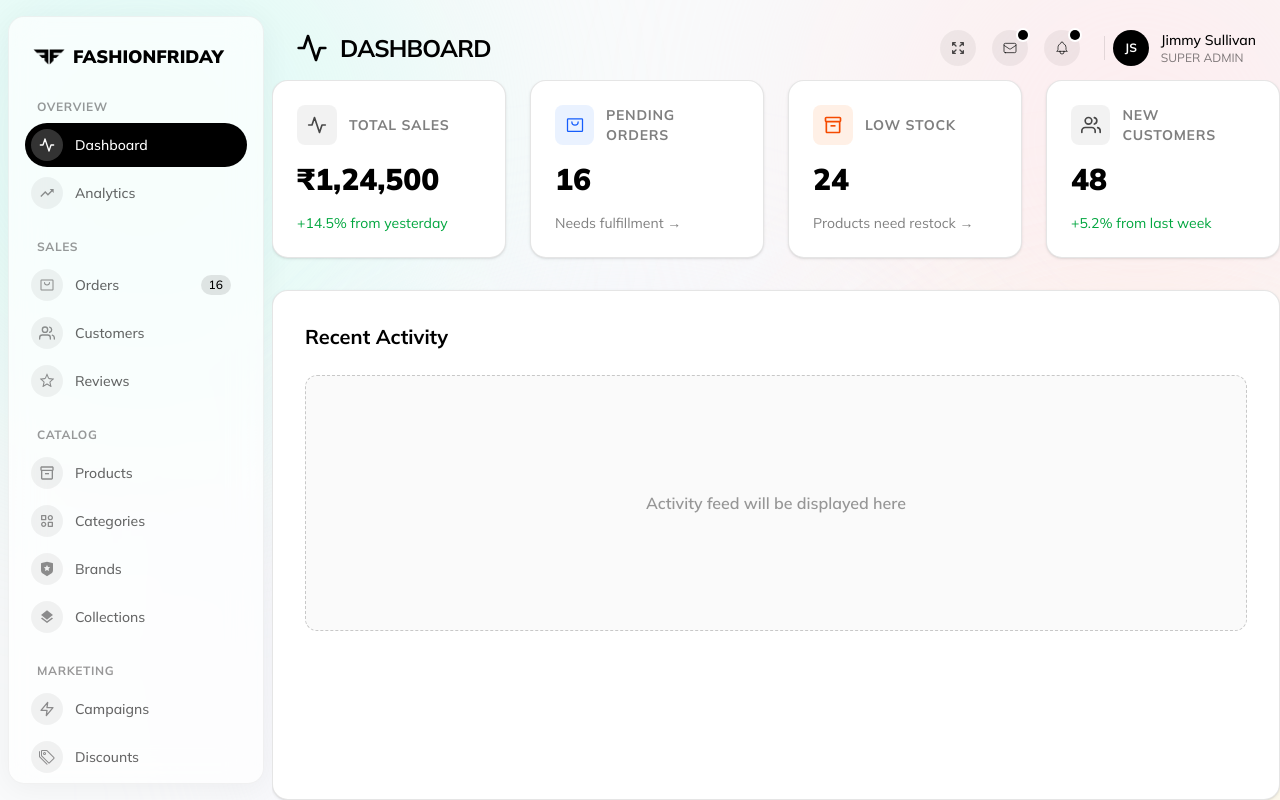
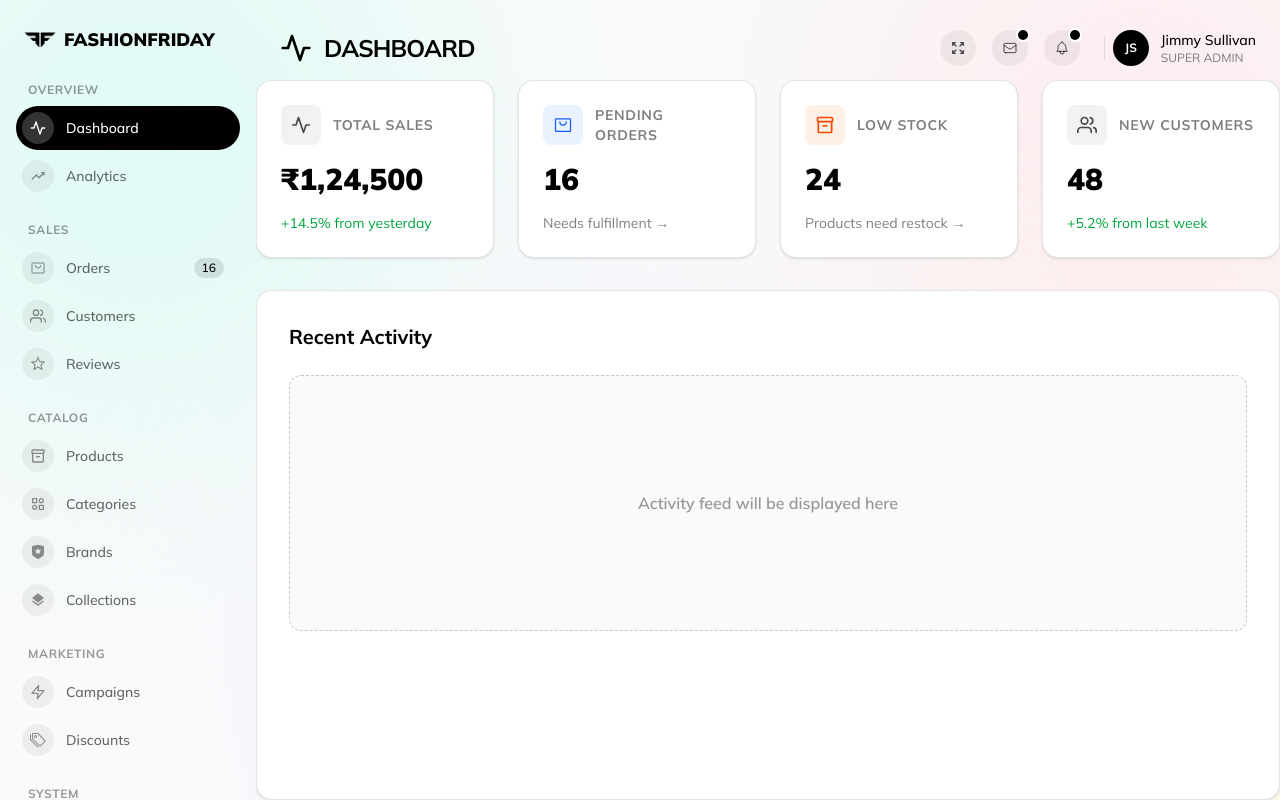
Before and after one commit to FashionFriday-tech/platform, a Next.js app in the folder apps/admin/: page / in a window 1280 px wide. Built offline with nearby package versions, Linux system fonts and the light colour scheme.

Commit message:
Update Sidebar.tsx

```diff
--- a/apps/admin/src/components/layout/Sidebar.tsx
+++ b/apps/admin/src/components/layout/Sidebar.tsx
@@ -36,7 +36,7 @@ export function Sidebar() {
   const hasAccess = (allowedRoles: string[]) => allowedRoles.includes(role);
 
   return (
-    <aside className="glass-panel relative sticky top-4 z-10 my-4 mx-2 pb-2 flex hidden h-[calc(100vh-2rem)] w-64 flex-shrink-0 flex-col overflow-hidden rounded-2xl md:flex">
+    <aside className="bg-transparent relative sticky top-0 z-10 flex hidden h-screen w-64 flex-shrink-0 flex-col md:flex">
       <div className="flex items-center space-x-2 p-6 pb-0.5">
         <div className="flex h-8 w-8 items-center justify-center overflow-hidden">
           <img src="/images/logos/ff-logo.png" alt="Fashion Friday" className="h-full w-full object-contain" />
```
